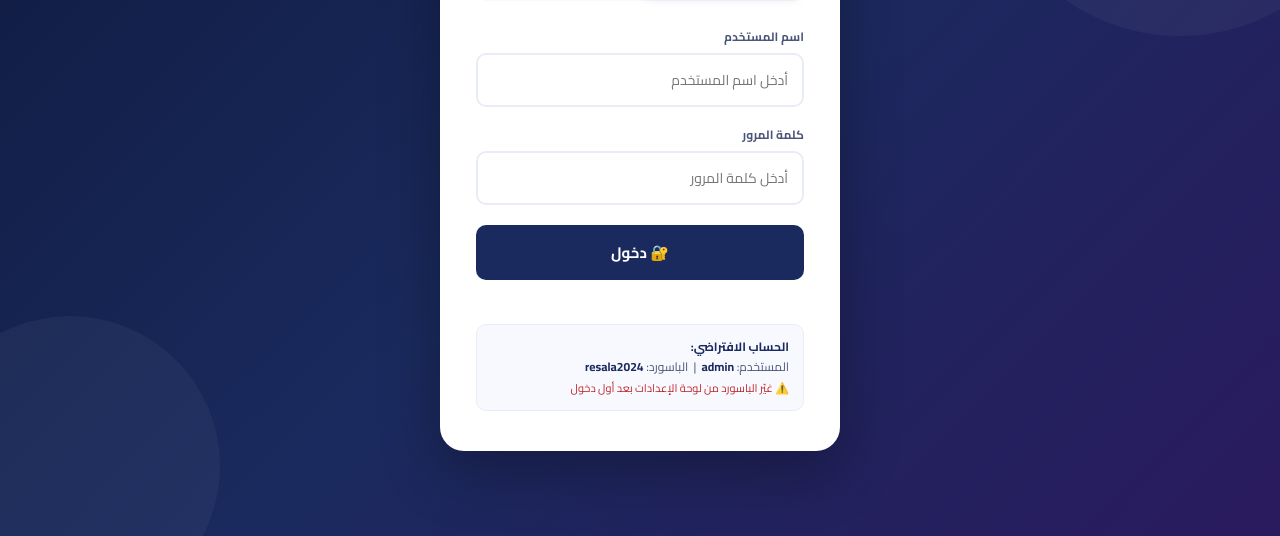
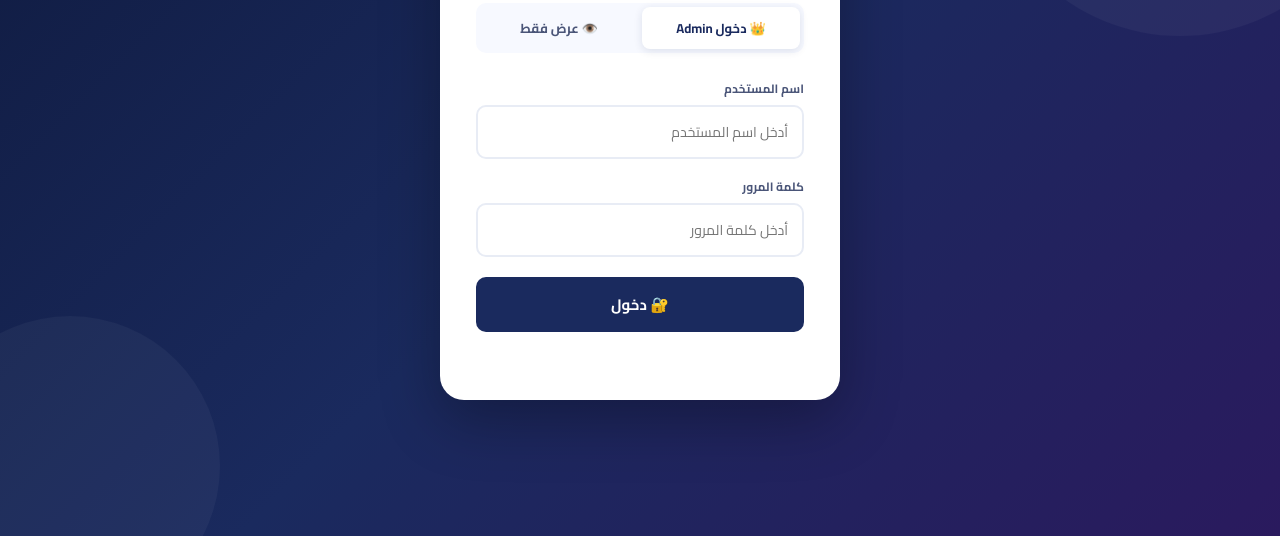
Before and after one commit to abdelrahman2424003-crypto/resala-stem-tracker..., a plain HTML site: page index.html in a window 1280 px wide. Shown: the part 264-800 px from the top of the page. Drawn offline with Linux system fonts and the light colour scheme.

Commit message:
Update index.html

```diff
--- a/index.html
+++ b/index.html
@@ -375,11 +375,6 @@ tbody td{padding:10px 12px;font-size:13px;text-align:right;vertical-align:middle
       </div>
       <button class="login-btn login-btn-admin" onclick="doLogin('admin')">🔐 دخول</button>
       <div class="login-err" id="admin-err"></div>
-      <div class="login-hint">
-        <strong>الحساب الافتراضي:</strong><br>
-        المستخدم: <strong>admin</strong> &nbsp;|&nbsp; الباسورد: <strong>resala2024</strong><br>
-        <span style="color:var(--red);font-size:11px">⚠️ غيّر الباسورد من لوحة الإعدادات بعد أول دخول</span>
-      </div>
     </div>
 
     <!-- Viewer Login -->
```
